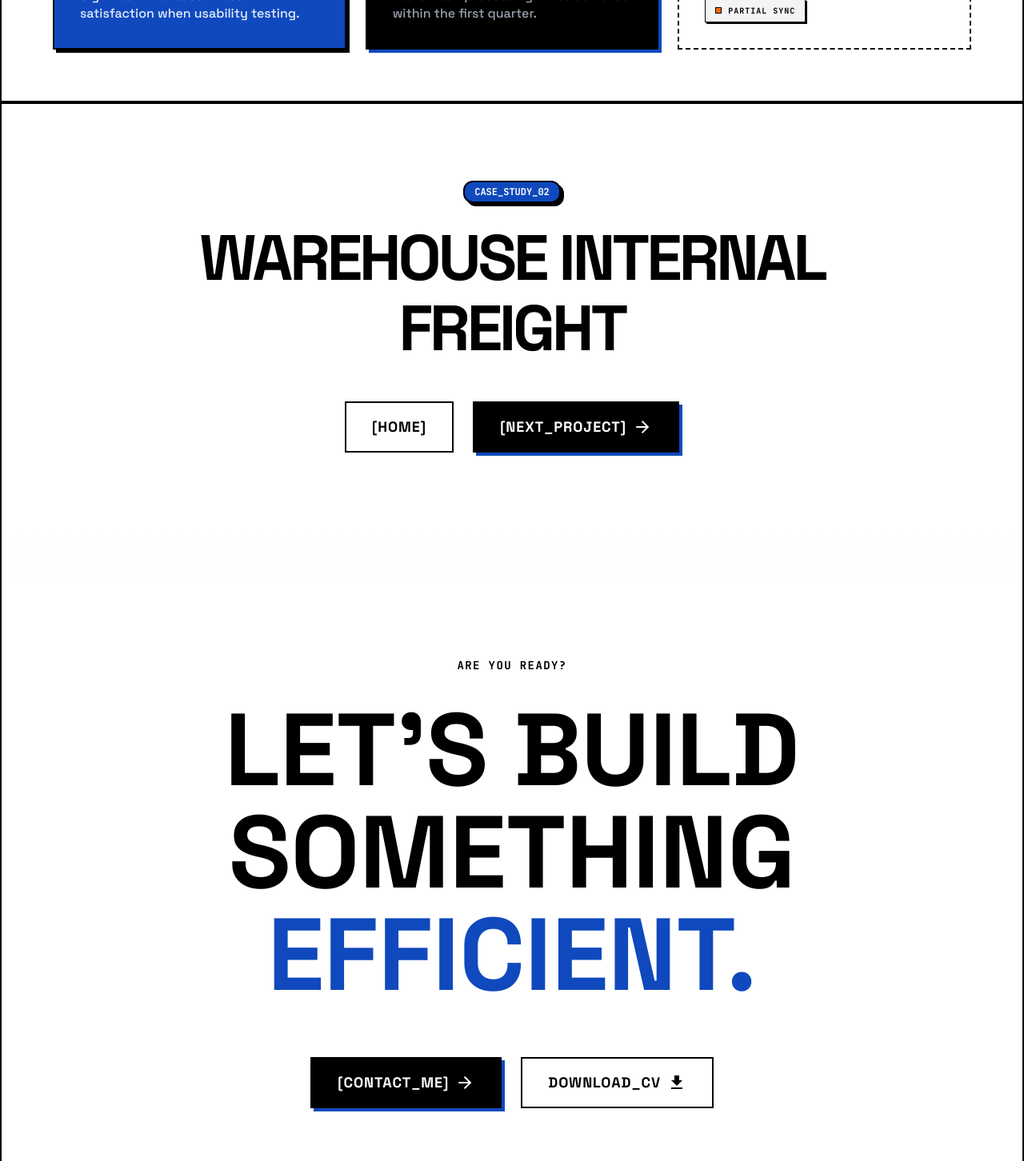
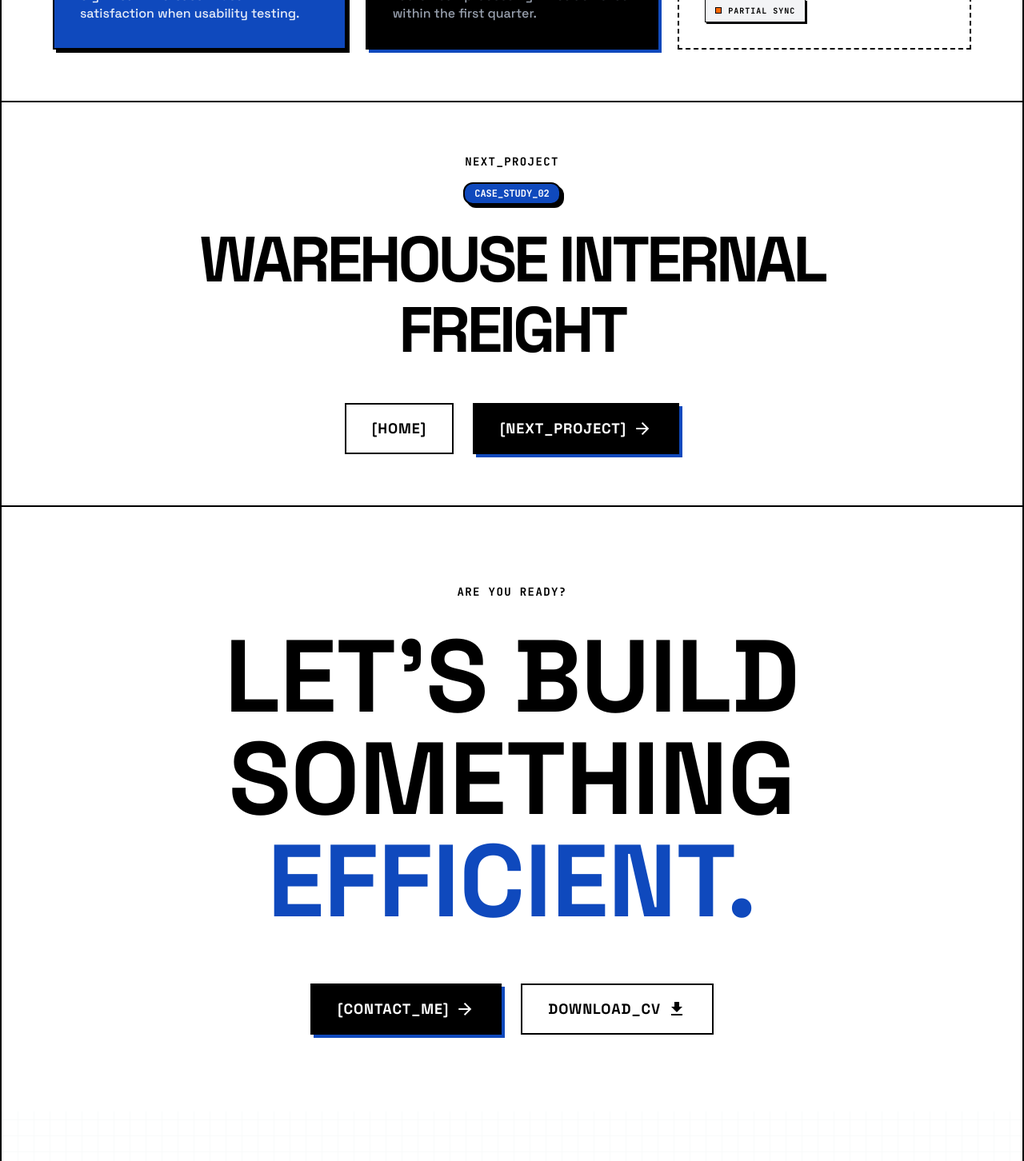
Before and after one commit to panjisap0805/Portfolio-Brutalist, a Next.js app: page /work/mds-cash in a window 1280 px wide. Shown: the part 4020-5472 px from the top of the page at 80% size. Built offline with nearby package versions, Linux system fonts and the light colour scheme.

Commit message:
fix project nav

```diff
--- a/components/project/ProjectNavigation.js
+++ b/components/project/ProjectNavigation.js
@@ -4,7 +4,10 @@ export default function ProjectNavigation({ nextProject }) {
   if (!nextProject) return null;
 
   return (
-    <section className="bg-white border-t-2 border-black py-16 md:py-24">
+    <section className="bg-white border-b-2 py-16 md:py-16">
+      <p className="font-mono text-xs md:text-sm tracking-[1.4px] uppercase text-black md:mb-4 text-center font-bold">
+        NEXT_PROJECT
+      </p>
       <div className="max-w-5xl mx-auto px-6 flex flex-col items-center text-center">
         <div className="inline-block px-3 py-1 border-2 border-black rounded-full text-xs font-mono font-bold mb-6 bg-primary text-white brutalist-shadow">
           {nextProject.tag}
--- a/components/sections/CTA.js
+++ b/components/sections/CTA.js
@@ -5,7 +5,7 @@ export default function CTA({ isProject, nextLink, nextProjectName }) {
   const showNextProject = isProject && !isLastProject;
 
   return (
-    <section className="bg-background-light text-black py-16 mb-16 mt-16 lg:py-24 relative flex flex-col items-center justify-center">
+    <section className="bg-background-light text-black py-16 mb-16 lg:py-24 relative flex flex-col items-center justify-center">
       <div className="relative z-10 flex flex-col items-center w-full max-w-5xl mx-auto px-6">
         <p className="font-mono text-xs md:text-sm tracking-[1.4px] uppercase text-black md:mb-8 text-center font-bold">
           Are you ready?
```
